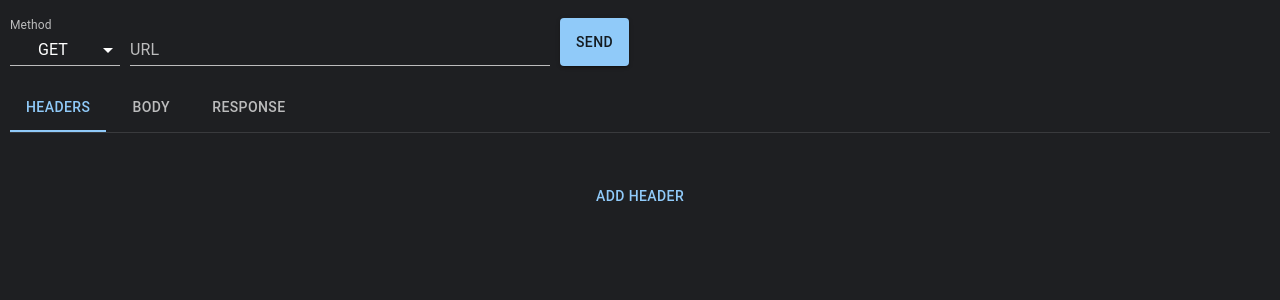
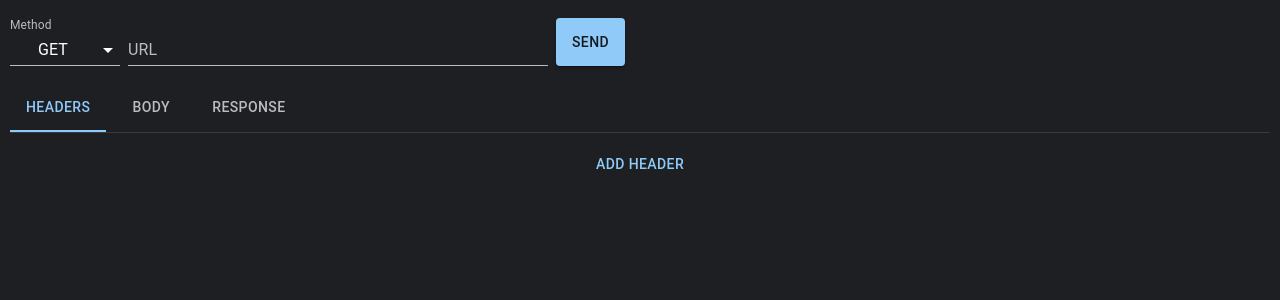
Before and after one commit to joshddunn/posty, a React (Create React App) app: page / in a window 1280 px wide. Shown: the top 300 px of the page. Built offline with nearby package versions, Linux system fonts and the light colour scheme.

Commit message:
make some ui improvements

```diff
--- a/package.json
+++ b/package.json
@@ -1,5 +1,5 @@
 {
-  "name": "electron-react-demo",
+  "name": "posty",
   "version": "0.1.0",
   "private": true,
   "dependencies": {
--- a/public/electron.js
+++ b/public/electron.js
@@ -24,7 +24,7 @@ function createWindow() {
       : `file://${path.join(__dirname, '../build/index.html')}`
   );
   // Open the DevTools.
-  if (isDev) {
+  if (isDev && false) {
     win.webContents.openDevTools({ mode: 'detach' });
   }
 }
--- a/src/App.css
+++ b/src/App.css
@@ -30,8 +30,8 @@
 
 .body, .headers, plaintext {
   padding: 5px;
-  max-height: 55vh;
-  min-height: 55vh;
+  max-height: 65vh;
+  min-height: 65vh;
   overflow: scroll;
   margin: auto;
 }
--- a/src/components/Body.js
+++ b/src/components/Body.js
@@ -2,6 +2,7 @@ import React, { useEffect } from 'react';
 import TextField from '@mui/material/TextField';
 import FormControl from '@mui/material/FormControl';
 import Button from '@mui/material/Button';
+import IconButton from '@mui/material/IconButton';
 import ClearIcon from '@mui/icons-material/Clear';
 
 import { scrollBottom, usePrevious } from '../lib/helpers';
@@ -19,6 +20,7 @@ const bodyRows = (body, setBody) => {
           label="Field"
           variant="standard"
           value={b[0]}
+          sx={{ width: "50%" }}
           onChange={evt => {
             body[i] = [evt.target.value || "", body[i][1]]
             setBody([...body])
@@ -30,18 +32,19 @@ const bodyRows = (body, setBody) => {
           label="Value"
           variant="standard"
           value={b[1]}
+          sx={{ width: "50%" }}
           onChange={evt => {
             body[i] = [body[i][0], evt.target.value]
             setBody([...body])
           }}
           sx={{ width: 350 }}
         />
-        <Button
+        <IconButton
           onClick={() => setBody(body.filter((item, index) => index !== i ))}
           color="error"
         >
           <ClearIcon />
-        </Button>
+        </IconButton>
       </FormControl>
     );
   });
@@ -62,7 +65,7 @@ const Body = ({ body, setBody }) => {
   return (
     <div id="body" className="body">
       {bodyRows(body, setBody)}
-      <Button sx={{ marginTop: 2 }} onClick={() => { setBody([...body, ["", ""]]); scrollBottom("body")}}>Add Field</Button>
+      <Button sx={{ marginTop: 1 }} onClick={() => { setBody([...body, ["", ""]]); scrollBottom("body")}}>Add Field</Button>
     </div>
   );
 }
--- a/src/components/Headers.js
+++ b/src/components/Headers.js
@@ -3,6 +3,7 @@ import TextField from '@mui/material/TextField';
 import Autocomplete from '@mui/material/Autocomplete';
 import FormControl from '@mui/material/FormControl';
 import Button from '@mui/material/Button';
+import IconButton from '@mui/material/IconButton';
 import ClearIcon from '@mui/icons-material/Clear';
 
 import headersConst from "../constants/headers";
@@ -26,7 +27,7 @@ const headerRows = (headers, setHeaders) => {
             headers[i] = [(newValue && newValue.label) || "", headers[i][1]]
             setHeaders([...headers])
           }}
-          sx={{ width: 300 }}
+          sx={{ width: "50%" }}
           renderInput={(params) => {
             return <TextField
               {...params}
@@ -43,18 +44,18 @@ const headerRows = (headers, setHeaders) => {
           label="Value"
           variant="standard"
           value={header[1]}
+          sx={{ width: "50%" }}
           onChange={evt => {
             headers[i] = [headers[i][0], evt.target.value]
             setHeaders([...headers])
           }}
-          sx={{ width: 300 }}
         />
-        <Button
+        <IconButton
           onClick={() => setHeaders(headers.filter((item, index) => index !== i))}
           color="error"
         >
-          <ClearIcon />
-        </Button>
+          <ClearIcon size="medium" />
+        </IconButton>
       </FormControl>
     );
   });
@@ -75,7 +76,7 @@ const Headers = ({ headers, setHeaders }) => {
   return (
     <div id="headers" className="headers">
       {headerRows(headers, setHeaders)}
-      <Button sx={{ marginTop: 2 }} onClick={() => { setHeaders([...headers, ["", ""]]); scrollBottom("headers")}}>Add Header</Button>
+      <Button sx={{ marginTop: 1 }} onClick={() => { setHeaders([...headers, ["", ""]]); scrollBottom("headers")}}>Add Header</Button>
     </div>
   );
 }
--- a/src/components/Tabs.js
+++ b/src/components/Tabs.js
@@ -20,13 +20,13 @@ const Tabs = ({value, setValue, response, headers, setHeaders, body, setBody}) =
             <Tab label="Response" value="3" sx={{ id: "response-tab" }} />
           </TabList>
         </Box>
-        <TabPanel value="1">
+        <TabPanel value="1" sx={{ padding: 1, paddingTop: 0 }}>
           <Headers headers={headers} setHeaders={setHeaders} />
         </TabPanel>
-        <TabPanel value="2">
+        <TabPanel value="2" sx={{ padding: 1, paddingTop: 0}}>
           <Body body={body} setBody={setBody} />
         </TabPanel>
-        <TabPanel value="3">
+        <TabPanel value="3" sx={{ padding: 1, paddingTop: 0 }}>
           <Response response={response} />
         </TabPanel>
       </TabContext>
--- a/src/components/TopBar.js
+++ b/src/components/TopBar.js
@@ -22,7 +22,7 @@ const TopBar = ({ type, setType, url, setUrl, setResponse, setValue, headers, bo
       <FormControl
         id="top-bar-form-control"
         variant="standard"
-        sx={{ m: 1, marginLeft: 0, marginRight: 0, width: "100%", minWidth: 120, flexDirection: "row", columnGap: "10px", flexGrow: 1}}
+        sx={{ m: 1, marginLeft: 0, marginRight: 0, width: "100%", minWidth: 120, flexDirection: "row", columnGap: 1, flexGrow: 1}}
       >
         <InputLabel id="demo-simple-select-filled-label">Method</InputLabel>
         <Select
--- a/src/constants/requestTypes.js
+++ b/src/constants/requestTypes.js
@@ -1,12 +1,12 @@
 const requestTypes = [
   "GET",
-  "HEAD",
+  // "HEAD",
   "POST",
   "PUT",
   "DELETE",
-  "CONNECT",
-  "OPTIONS",
-  "TRACE",
+  // "CONNECT",
+  // "OPTIONS",
+  // "TRACE",
   "PATCH"
 ];
 
```
